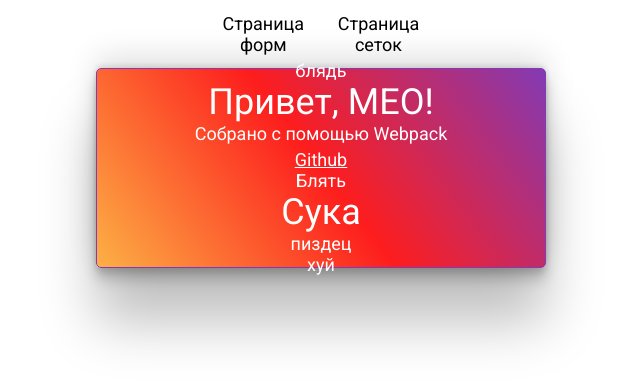
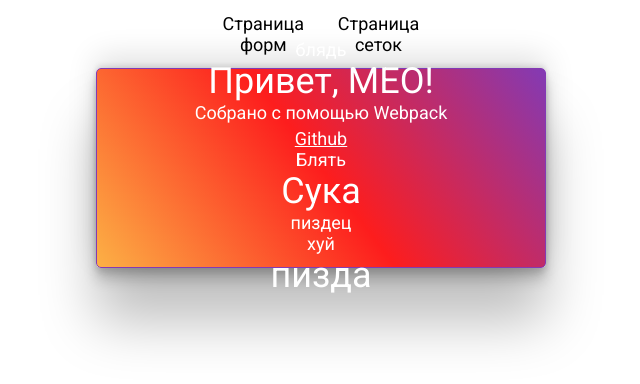
Before and after one commit to taskevich/badyaga-course, a website built with webpack: page src/index.html in a window 1280 px wide. Shown: the whole page, without its empty margins (319-959 px from the left). Built offline with nearby package versions, Linux system fonts and the light colour scheme.

Commit message:
Update index.html

```diff
--- a/src/index.html
+++ b/src/index.html
@@ -20,7 +20,7 @@
                 <p>Блять</p>
                 <h1>Сука</h1>
                 <p>пиздец</p>
-                <p>хуй</p>
+                <p>хуй</p><h1>пизда</h1>
             </div>
         </div>
         <script src="./index.js"></script>
```
